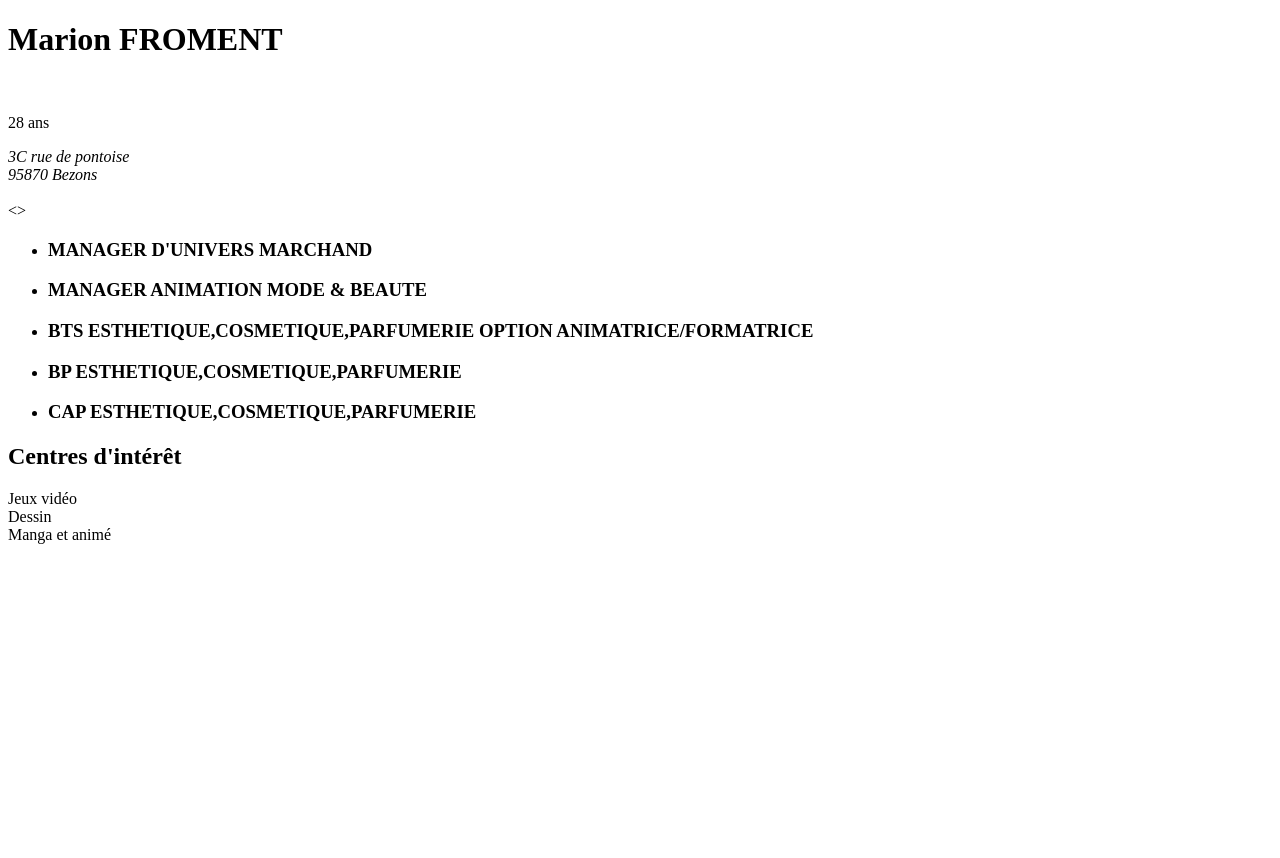
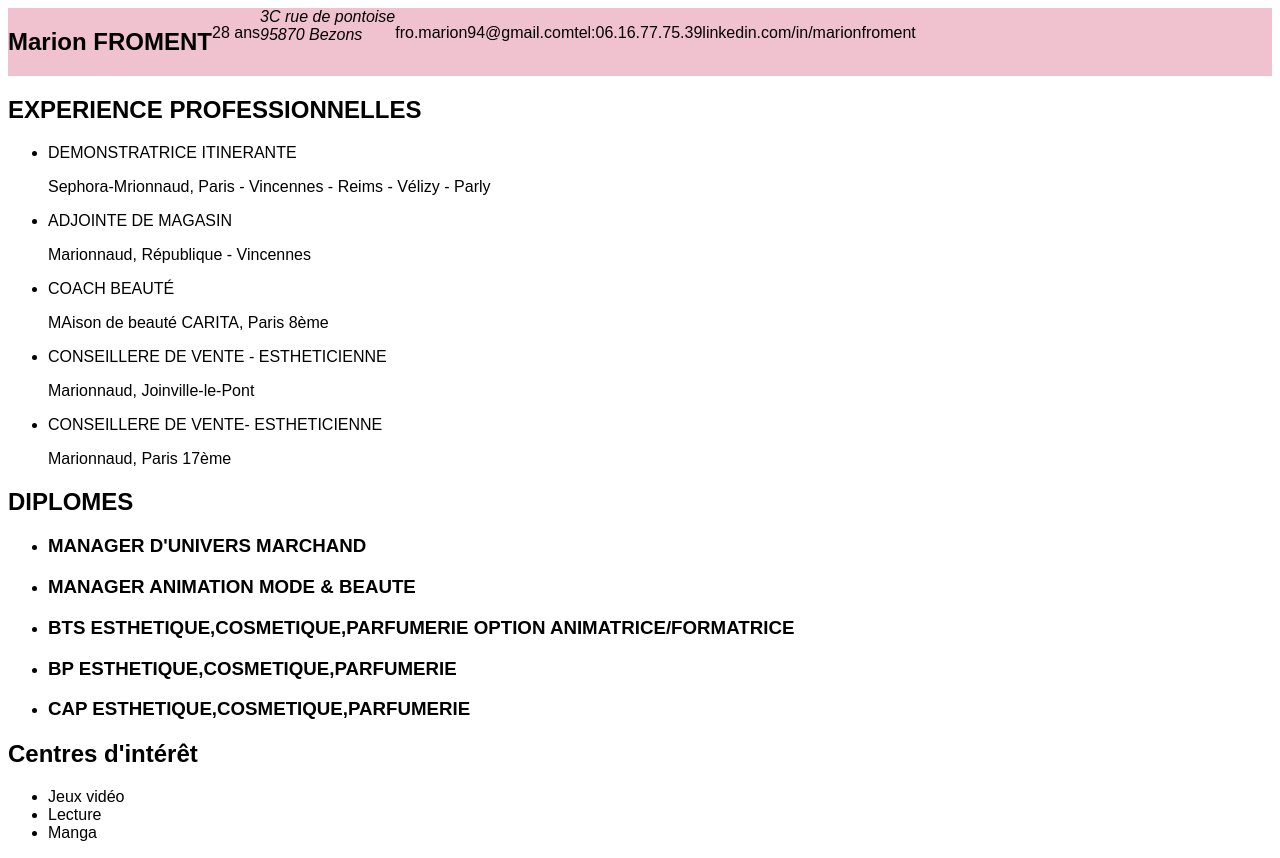
Before and after one commit to Marion-Froment/Marion-Froment.github.io, a plain HTML site: page index.html in a window 1280 px wide. Before the commit the page ends 800 px from the top, so only its background shows below. Drawn offline with Linux system fonts and the light colour scheme.

Commit message:
contenu du cv mis à jour

```diff
--- a/index.html
+++ b/index.html
@@ -5,40 +5,65 @@
     <meta http-equiv="X-UA-Compatible" content="IE=edge">
     <meta name="viewport" content="width=device-width, initial-scale=1.0">
     <title>CV Marion FROMENT</title>
-</head>
+    <link rel="stylesheet" href="style.css">
 <body>
 
-        <h1>Marion FROMENT</h1> <br>
-        <p> 28 ans</p>
-        <address>
+    <section id="Profil" >
+
+            <h1>Marion FROMENT</h1>
+            <p> 28 ans</p>
+            <address>
             3C rue de pontoise <br>
             95870 Bezons <br>
-            <a href="fro.marion94@gmail.com"></a> <br>
-            <a href="tel:0616777539"></a>
-            <a href="linkedin.com/in/marionfroment"></a>
-        </address>
-    </head>
+            </address>
+            <p>fro.marion94@gmail.com</p> <br>
+            <p>tel:06.16.77.75.39</p>
+            <p>linkedin.com/in/marionfroment</p>
+
+    </section>
 
     <main>
 
     </main>
 
-    <>
+    <h2>EXPERIENCE PROFESSIONNELLES</h2>
+        <ul>
+            <li> DEMONSTRATRICE ITINERANTE</li>
+            <p>Sephora-Mrionnaud, Paris - Vincennes - Reims - Vélizy - Parly</p>
 
+            <li>ADJOINTE DE MAGASIN</li>
+            <p>Marionnaud, République - Vincennes</p>
+
+            <li>COACH BEAUTÉ</li>
+            <p>MAison de beauté CARITA, Paris 8ème</p>
+
+            <li> CONSEILLERE DE VENTE - ESTHETICIENNE</li>
+            <p>Marionnaud, Joinville-le-Pont</p>
+
+            <li> CONSEILLERE DE VENTE- ESTHETICIENNE</li>
+            <p> Marionnaud, Paris 17ème</p>
+        </ul>
+
+
+        <h2>DIPLOMES</h2>
 <ul>
     <li>
         <h3>MANAGER D'UNIVERS MARCHAND</h3>
 
     </li>
+
     <li>
         <h3>MANAGER ANIMATION MODE & BEAUTE</h3>
     </li>
+
     <li>
         <h3>BTS ESTHETIQUE,COSMETIQUE,PARFUMERIE OPTION ANIMATRICE/FORMATRICE</h3>
     </li>
+
     <li>
         <h3>BP ESTHETIQUE,COSMETIQUE,PARFUMERIE</h3>
     </li>
+
     <li>
         <h3>CAP ESTHETIQUE,COSMETIQUE,PARFUMERIE</h3>
     </li>
@@ -46,13 +71,11 @@
 
     <footer>
         <h2>Centres d'intérêt</h2>
-        <p>
-        Jeux vidéo
-        <br>
-        Dessin
-        <br>
-        Manga et animé
-        <br>
+<ul>
+    <li>Jeux vidéo</li>
+    <li>Lecture</li>
+    <li>Manga</li>
+</ul>
     </footer>
 
 </body>
--- /dev/null
+++ b/style.css
@@ -0,0 +1,15 @@
+body {
+ font-family: Arial, Helvetica, sans-serif;
+ color: black;
+}
+
+section {
+display:flex;
+background-color:#F0C2CF ;
+}
+
+h1 {
+    text-align: center;
+    font-weight: bold;
+
+}
```
